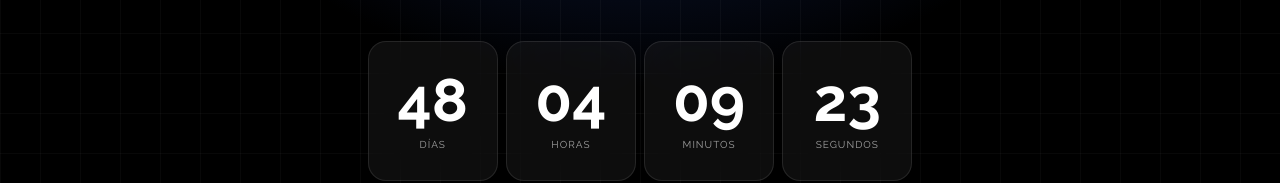
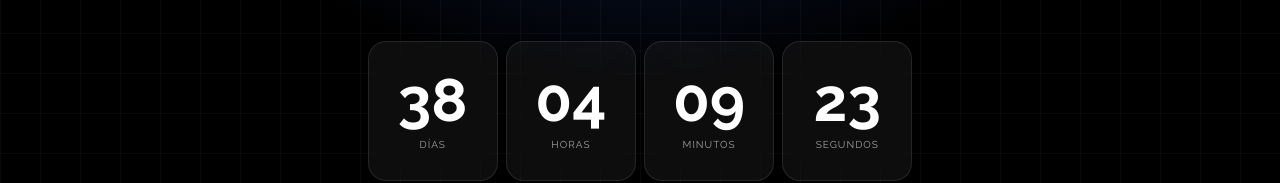
Before and after one commit to codeblis/bvh, a Next.js app: page / in a window 1280 px wide. Shown: the part 527-710 px from the top of the page. Built offline with nearby package versions, Linux system fonts and the light colour scheme; a web font is replaced by a local one.

Commit message:
Update launch date to August 20, 2026

```diff
--- a/src/app/page.tsx
+++ b/src/app/page.tsx
@@ -30,7 +30,7 @@ function getTimeRemaining(target: Date) {
 
 export default function Home() {
 	const launchDate =
-		process.env.NEXT_PUBLIC_LAUNCH_DATE ?? "2026-08-30T00:00:00Z";
+		process.env.NEXT_PUBLIC_LAUNCH_DATE ?? "2026-08-20T00:00:00Z";
 
 	const targetDate = new Date(launchDate);
 
```
